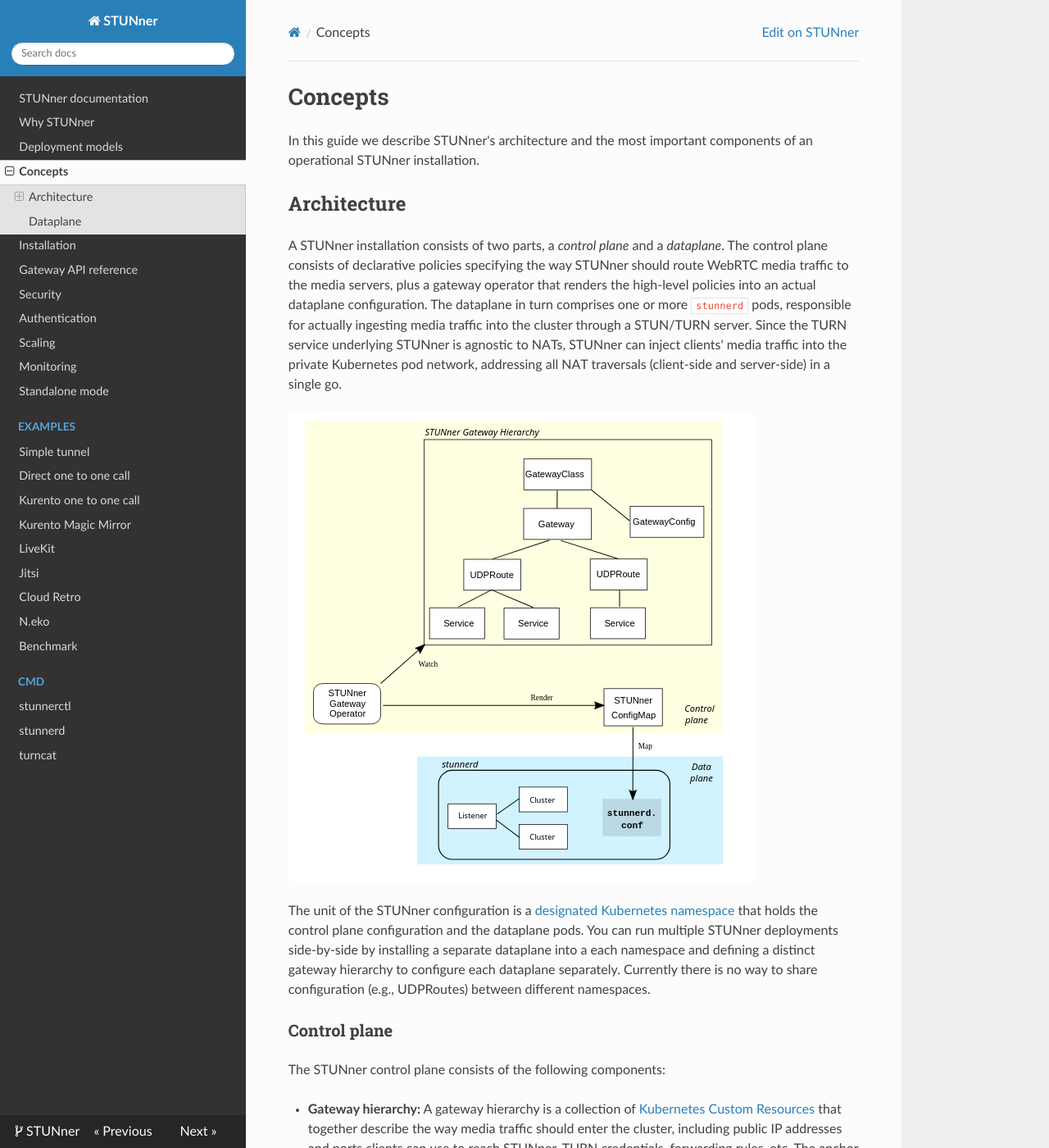
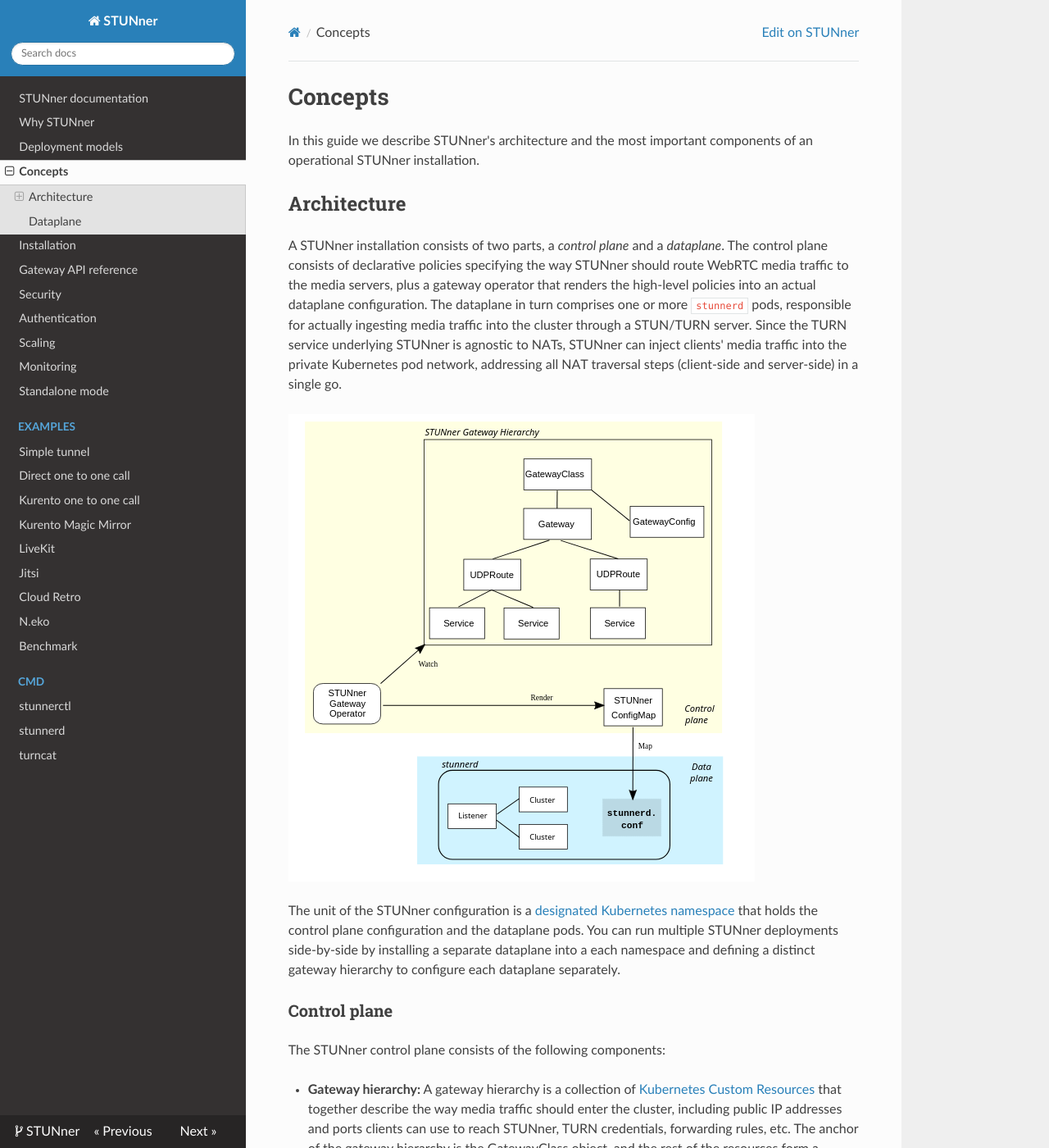
Before and after one commit to l7mp/stunner, an MkDocs documentation site: the page built from docs/CONCEPTS.md, in a window 1280 px wide and 1400 px high. Shown: the whole window at 82% size. Built offline with MkDocs 1.6.1, drawn with Linux system fonts in a browser that asks for light colours; nearby versions of some CDN libraries; some of the changed text lies outside the part shown.

Commit message:
doc: Document that cross-namespace route bindings are now supported

```diff
--- a/docs/CONCEPTS.md
+++ b/docs/CONCEPTS.md
@@ -1,74 +1,27 @@
 # Concepts
 
-In this guide we describe STUNner's architecture and the most important components of an
-operational STUNner installation.
+In this guide we describe STUNner's architecture and the most important components of an operational STUNner installation.
 
 ## Architecture
 
-A STUNner installation consists of two parts, a *control plane* and a *dataplane*. The control
-plane consists of declarative policies specifying the way STUNner should route WebRTC media traffic
-to the media servers, plus a gateway operator that renders the high-level policies into an actual
-dataplane configuration. The dataplane in turn comprises one or more `stunnerd` pods, responsible
-for actually ingesting media traffic into the cluster through a STUN/TURN server. Since the TURN
-service underlying STUNner is agnostic to NATs, STUNner can inject clients' media traffic into the
-private Kubernetes pod network, addressing all NAT traversals (client-side and server-side) in a
-single go.
+A STUNner installation consists of two parts, a *control plane* and a *dataplane*. The control plane consists of declarative policies specifying the way STUNner should route WebRTC media traffic to the media servers, plus a gateway operator that renders the high-level policies into an actual dataplane configuration. The dataplane in turn comprises one or more `stunnerd` pods, responsible for actually ingesting media traffic into the cluster through a STUN/TURN server. Since the TURN service underlying STUNner is agnostic to NATs, STUNner can inject clients' media traffic into the private Kubernetes pod network, addressing all NAT traversal steps (client-side and server-side) in a single go.
 
 ![STUNner architecture](img/stunner_arch_big.svg)
 
-The unit of the STUNner configuration is a [designated Kubernetes
-namespace](https://kubernetes.io/docs/concepts/overview/working-with-objects/namespaces) that holds
-the control plane configuration and the dataplane pods. You can run multiple STUNner deployments
-side-by-side by installing a separate dataplane into a each namespace and defining a distinct
-gateway hierarchy to configure each dataplane separately. Currently there is no way to share
-configuration (e.g., UDPRoutes) between different namespaces.
+The unit of the STUNner configuration is a [designated Kubernetes namespace](https://kubernetes.io/docs/concepts/overview/working-with-objects/namespaces) that holds the control plane configuration and the dataplane pods. You can run multiple STUNner deployments side-by-side by installing a separate dataplane into a each namespace and defining a distinct gateway hierarchy to configure each dataplane separately.
 
 ### Control plane
 
 The STUNner control plane consists of the following components:
 
-* **Gateway hierarchy:** A gateway hierarchy is a collection of [Kubernetes Custom
-Resources](https://kubernetes.io/docs/concepts/extend-kubernetes/api-extension/custom-resources)
-that together describe the way media traffic should enter the cluster, including public IP
-addresses and ports clients can use to reach STUNner, TURN credentials, forwarding rules, etc. The
-anchor of the gateway hierarchy is the GatewayClass object, and the rest of the resources form a
-complete hierarchy underneath it: the GatewayConfig describes general STUNner configuration,
-Gateways define the port and transport protocol for each TURN server listener, and UDPRoutes point
-to the backend services client traffic should be forwarded to. See [here](GATEWAY.md) for a full
-reference.
+* **Gateway hierarchy:** A gateway hierarchy is a collection of [Kubernetes Custom Resources](https://kubernetes.io/docs/concepts/extend-kubernetes/api-extension/custom-resources) that together describe the way media traffic should enter the cluster, including public IP addresses and ports clients can use to reach STUNner, TURN credentials, forwarding rules, etc. The anchor of the gateway hierarchy is the GatewayClass object, and the rest of the resources form a complete hierarchy underneath it: the GatewayConfig describes general STUNner configuration, Gateways define the port and transport protocol for each TURN server listener, and UDPRoutes point to the backend services client traffic should be forwarded to. See [here](GATEWAY.md) for a full reference.
 
-* **Gateway operator:** The main purpose of the gateway operator is to watch gateway hierarchies
-for change and, once a custom resource is added or modified by the user, render a new dataplane
-configuration. This configuration is then mapped into the filesystem of the `stunnerd` pods running
-in the same namespace, so that each `stunnerd` instance will use the most recent configuration. The
-STUNner Helm chart [automatically install](INSTALL.md) the gateway operator; more information can
-be found [here](https://github.com/l7mp/stunner-gateway-operator).
+* **Gateway operator:** The main purpose of the gateway operator is to watch gateway hierarchies for change and, once a custom resource is added or modified by the user, render a new dataplane configuration. This configuration is then mapped into the filesystem of the `stunnerd` pods running in the same namespace, so that each `stunnerd` instance will use the most recent configuration. The STUNner Helm chart [automatically installs](INSTALL.md) the gateway operator; more information can be found [here](https://github.com/l7mp/stunner-gateway-operator).
 
-* **STUNner ConfigMap:** The STUNner ConfigMap contains the running dataplane configuration. Of
-course, we could let the `stunnerd` pods themselves to watch the control plane for changes, but
-this would run into scalability limitations for large deployments. Instead, we separate the control
-plane and the dataplane, which brings lots of cool
-[benefits](https://en.wikipedia.org/wiki/Software-defined_networking). The STUNner ConfigMap is
-usually named as `stunnerd-config`, but you can override this from the GatewayConfig.
+* **STUNner ConfigMap:** The STUNner ConfigMap contains the running dataplane configuration. Of course, we could let the `stunnerd` pods themselves to watch the control plane for changes, but this would run into scalability limitations for large deployments. Instead, we separate the control plane and the dataplane, which brings cool [benefits](https://en.wikipedia.org/wiki/Software-defined_networking). The STUNner ConfigMap is usually named as `stunnerd-config`, but you can override this from the GatewayConfig.
 
 ## Dataplane
 
-The STUNner dataplane is comprised of a fleet of `stunnerd` pods. These pods actually implement the
-TURN server, using the configuration available in the STUNner ConfigMap which is mapped into the
-pods' filesystem dynamically. Then, `stunnerd` will watch for changes in the config file and, once
-a change is detected, it [reconciles](https://kubernetes.io/docs/concepts/architecture/controller)
-the dataplane to match the new user policies.
+The STUNner dataplane is comprised of a fleet of `stunnerd` pods. These pods actually implement the TURN server, using the configuration available in the STUNner ConfigMap which is mapped into the pods' filesystem dynamically. Then, `stunnerd` will watch for changes in the config file and, once a change is detected, it [reconciles](https://kubernetes.io/docs/concepts/architecture/controller) the dataplane to match the new user policies.
 
-The `stunnerd` daemon itself is essentially a simple TURN server on top of
-[pion/turn](https://github.com/pion/turn) written in Go. The daemon will instantiate a separate
-*TURN listener* for each Gateway listener in the gateway hierarchy to terminate clients' TURN
-sessions, a *cluster* per each UDPRoute to forward packets to the backend services (e.g., to the
-media servers), with some ancillary administrative and authentication mechanisms in place to check
-client credentials before admitting traffic into the cluster, logging, etc.  There is a one-to-one
-mapping between the control-plane Gateway listeners and the `stunnerd` TURN listeners, as well as
-between the UDPRoute resources and `stunnerd`'s clusters. Whenever you modify a Gateway (UDPRoute),
-the gateway operator renders a new dataplane configuration with the modified listener (cluster,
-respectively) specs and the `stunnerd` pods reconcile their internal state to the new
-configuration.  You are free to scale the dataplane to as many `stunnerd` pods as you like:
-Kubernetes will make sure that new client connections are distributed evenly over the scaled-out
-STUNner dataplane.
+The `stunnerd` daemon itself is essentially a simple TURN server on top of [pion/turn](https://github.com/pion/turn) written in Go. The daemon will instantiate a separate *TURN listener* for each Gateway listener in the gateway hierarchy to terminate clients' TURN sessions, a *cluster* per each UDPRoute to forward packets to the backend services (e.g., to the media servers), with some ancillary administrative and authentication mechanisms in place to check client credentials before admitting traffic into the cluster, logging, etc.  There is a one-to-one mapping between the control-plane Gateway listeners and the `stunnerd` TURN listeners, as well as between the UDPRoute resources and `stunnerd`'s clusters. Whenever you modify a Gateway (UDPRoute), the gateway operator renders a new dataplane configuration with the modified listener (cluster, respectively) specs and the `stunnerd` pods reconcile their internal state to the new configuration.  You are free to scale the dataplane to as many `stunnerd` pods as you like: Kubernetes will make sure that new client connections are distributed evenly over the scaled-out STUNner dataplane.
```
